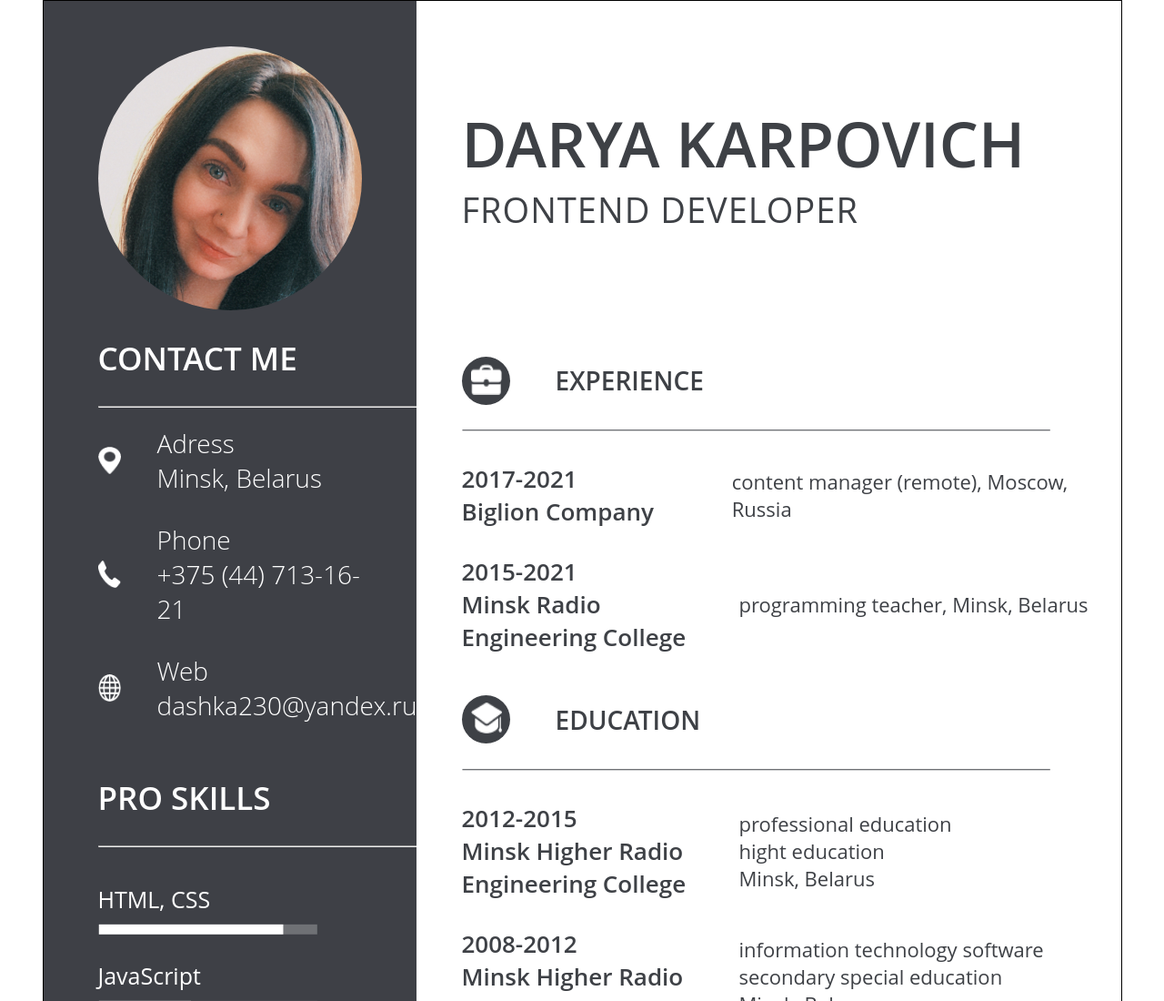
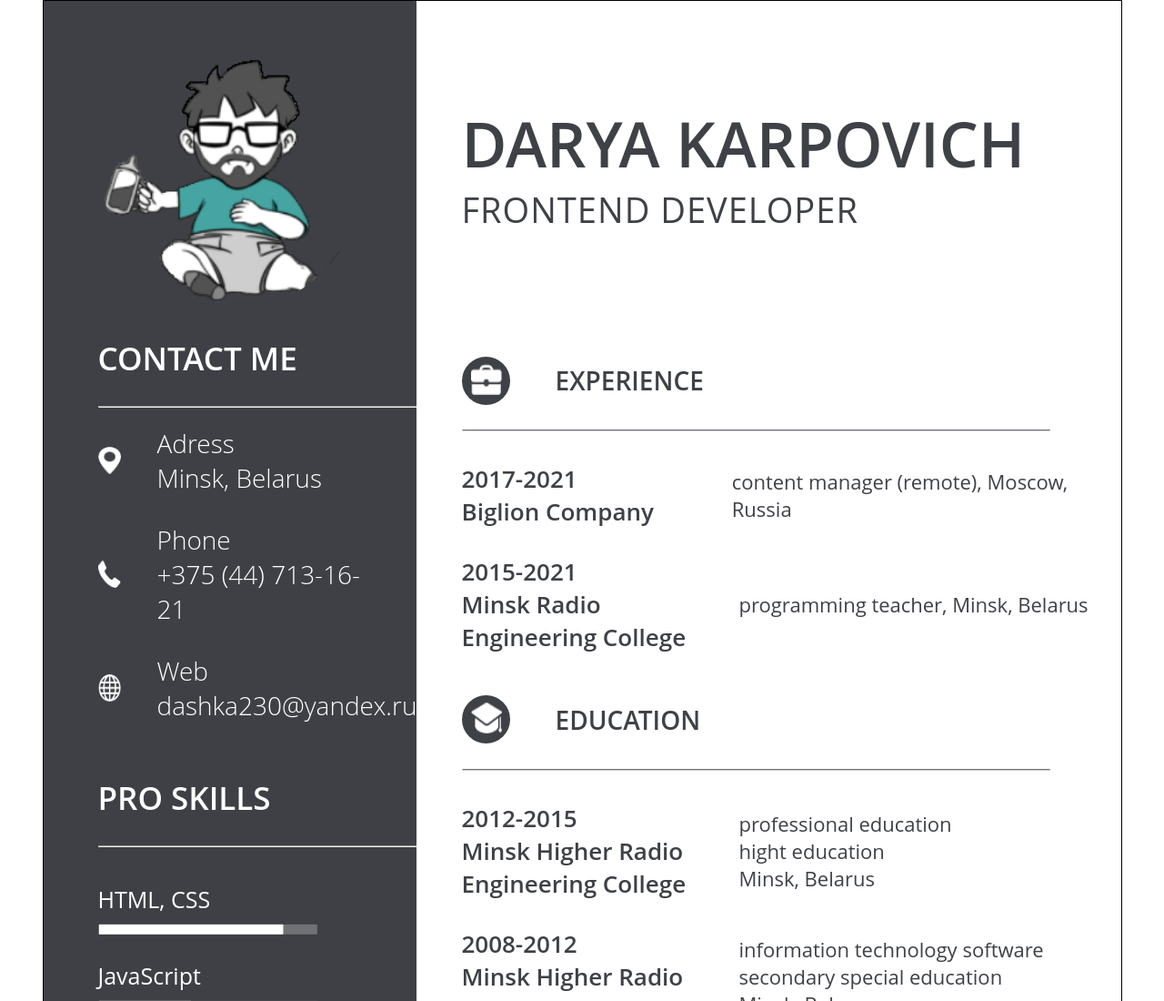
Before and after one commit to DariaKarpovich/rsschool-cv, a plain HTML site: page index.html in a window 1280 px wide. Shown: the top 1100 px of the page at 91% size. Drawn offline with Linux system fonts and the light colour scheme.

Commit message:
fix: fixing wrong link for user photo

```diff
--- a/style.css
+++ b/style.css
@@ -38,7 +38,7 @@ hr {
     height: 290px;
     border-radius: 50%;
     margin-top: 50px;
-    background-image: url(assets/img/photo.jpeg);
+    background-image: url(assets/img/photo.png);
     background-repeat: no-repeat;
     background-size: cover;
 }
```
